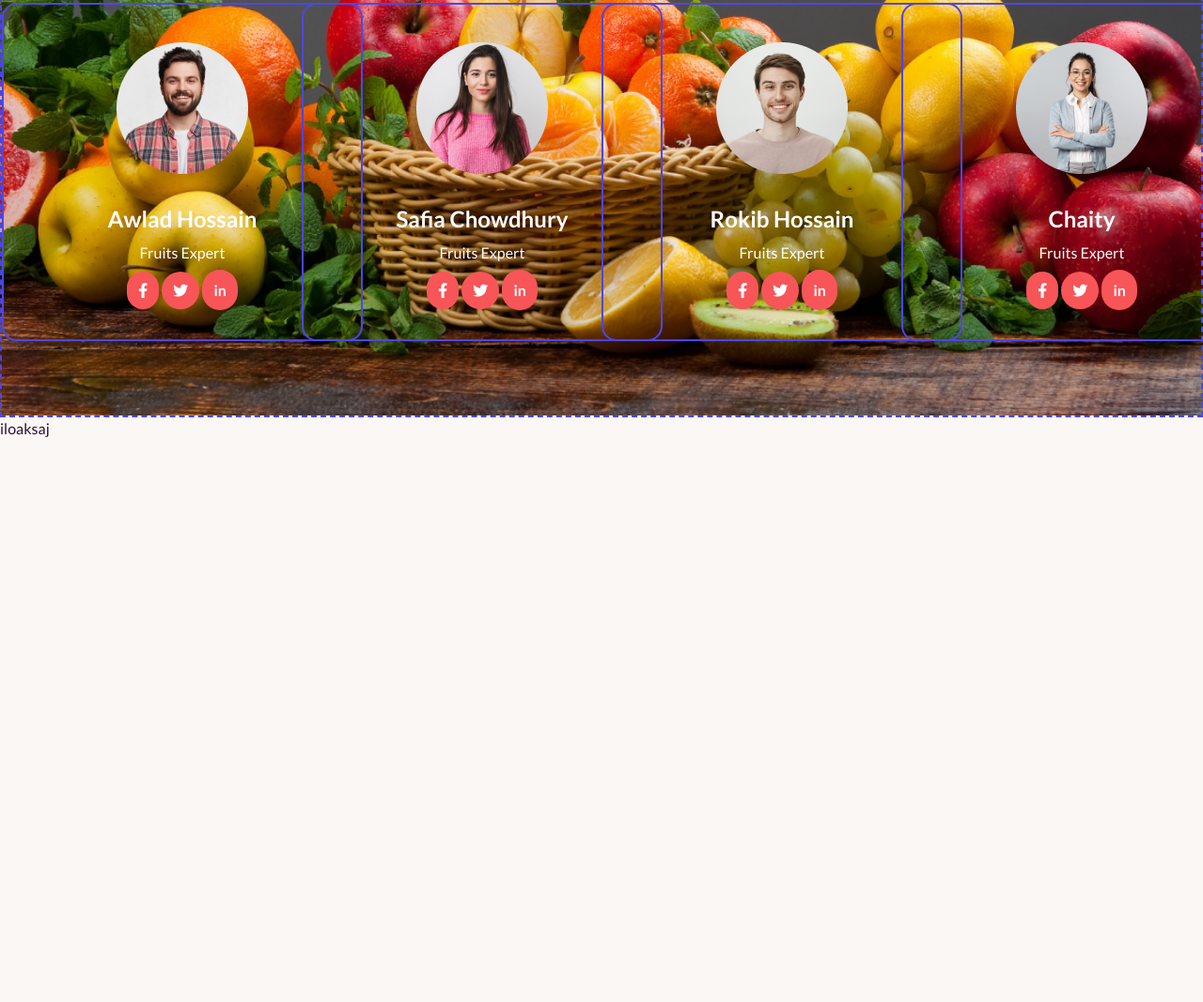
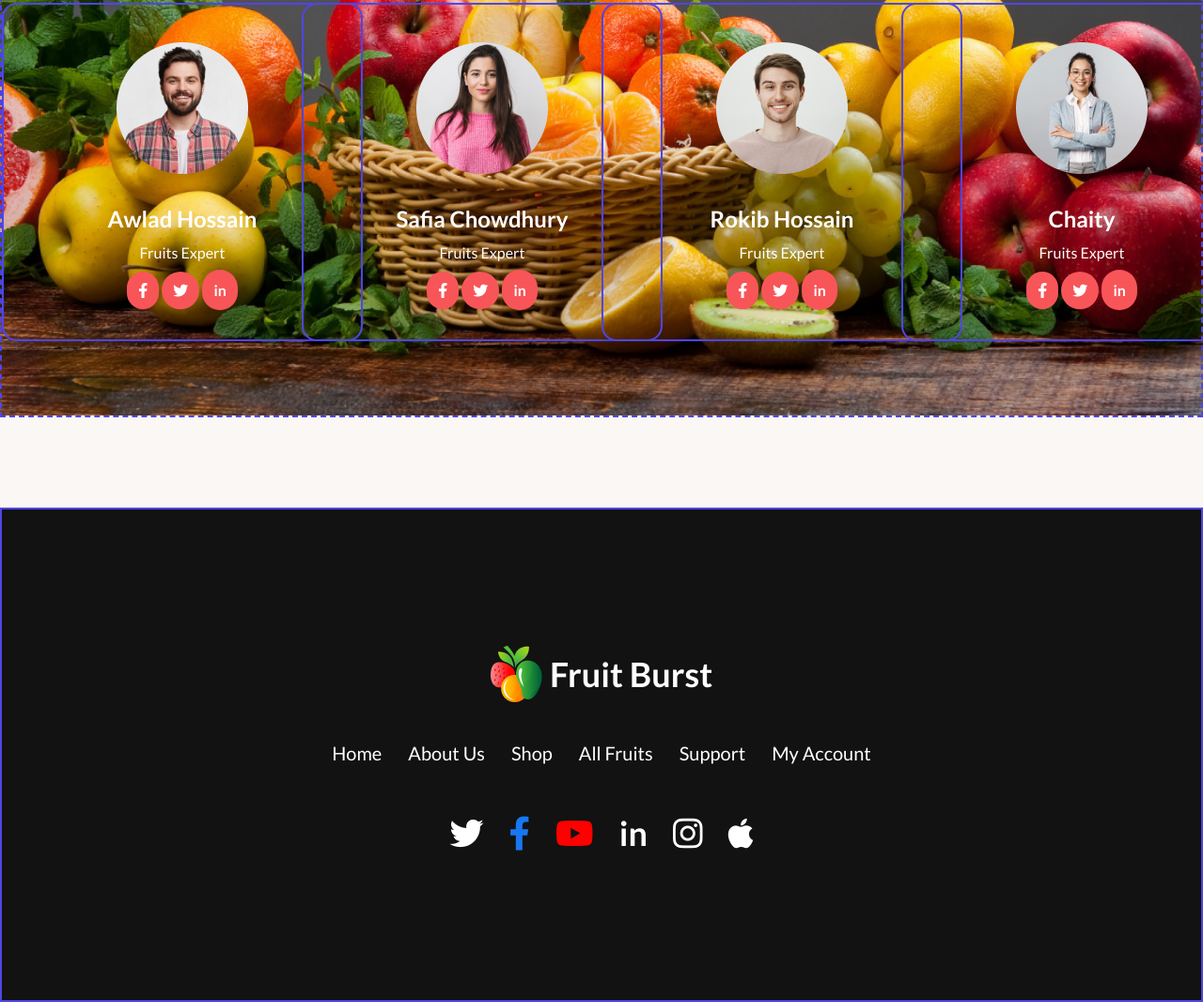
Before and after one commit to razu351724/progrmming-hero-assignment, a plain HTML site: page Assignment-3/index.html in a window 1280 px wide. Shown: the part 1926-2992 px from the top of the page at 94% size. Before the commit the page ends 2394 px from the top, so only its background shows below. Drawn offline with nearby package versions, Linux system fonts and the light colour scheme.

Commit message:
footer seciton dextop website commplet

```diff
--- a/Assignment-3/index.html
+++ b/Assignment-3/index.html
@@ -500,8 +500,35 @@
         </div>
       </div>
     </main>
-    <footer>
-      <h1>iloaksaj</h1>
+    <!-- footer section -->
+    <footer class="mt-24 bg-[#121212]">
+      <div class="container mx-auto h-[526px] flex flex-col justify-center   items-center border-solid border-2 border-indigo-600">
+        <div class="flex justify-center items-center gap-2">
+          <img src="./images/logo.png" alt="#">
+              <!-- <p class="btn btn-ghost normal-case text-xl sm:text-5xl  md:text-3xl font-bold text-[#121212] sm:text-white hover:bg-[white] sm:hover:bg-[#F85559]">Fruit Burst</p> -->
+              <span class="font-bold text-4xl text-color-text">Fruit Burst</span>
+        </div>
+        <div class="my-8">
+          <ul class="menu menu-horizontal px-1  gap-7 text-lg lg:text-xl font-medium text-color-text ">
+            <li>Home</li>
+            <li>About Us</li>
+            <li>Shop</li>
+            <li>All Fruits</li>
+            <li>Support</li>
+            <li>My Account</li>
+          </ul>
+        </div>
+
+        <div>
+          <i class="fa-brands fa-twitter text-color-text p-3 text-4xl "></i>
+          <i class="fa-brands fa-facebook-f  p-3   text-4xl text-[#1877F2]"></i>
+          <i class="fa-brands fa-youtube p-3 text-4xl text-[#FF0000]"></i>
+          <span class="text-color-text p-3 font-bold text-4xl">in</span>
+          <i class="fa-brands fa-instagram text-color-text p-3 text-4xl"></i>
+          <i class="fa-brands fa-apple text-color-text p-3 text-4xl"></i>
+        </div>
+
+      </div>
     </footer>
 </body>
 </html>
```
